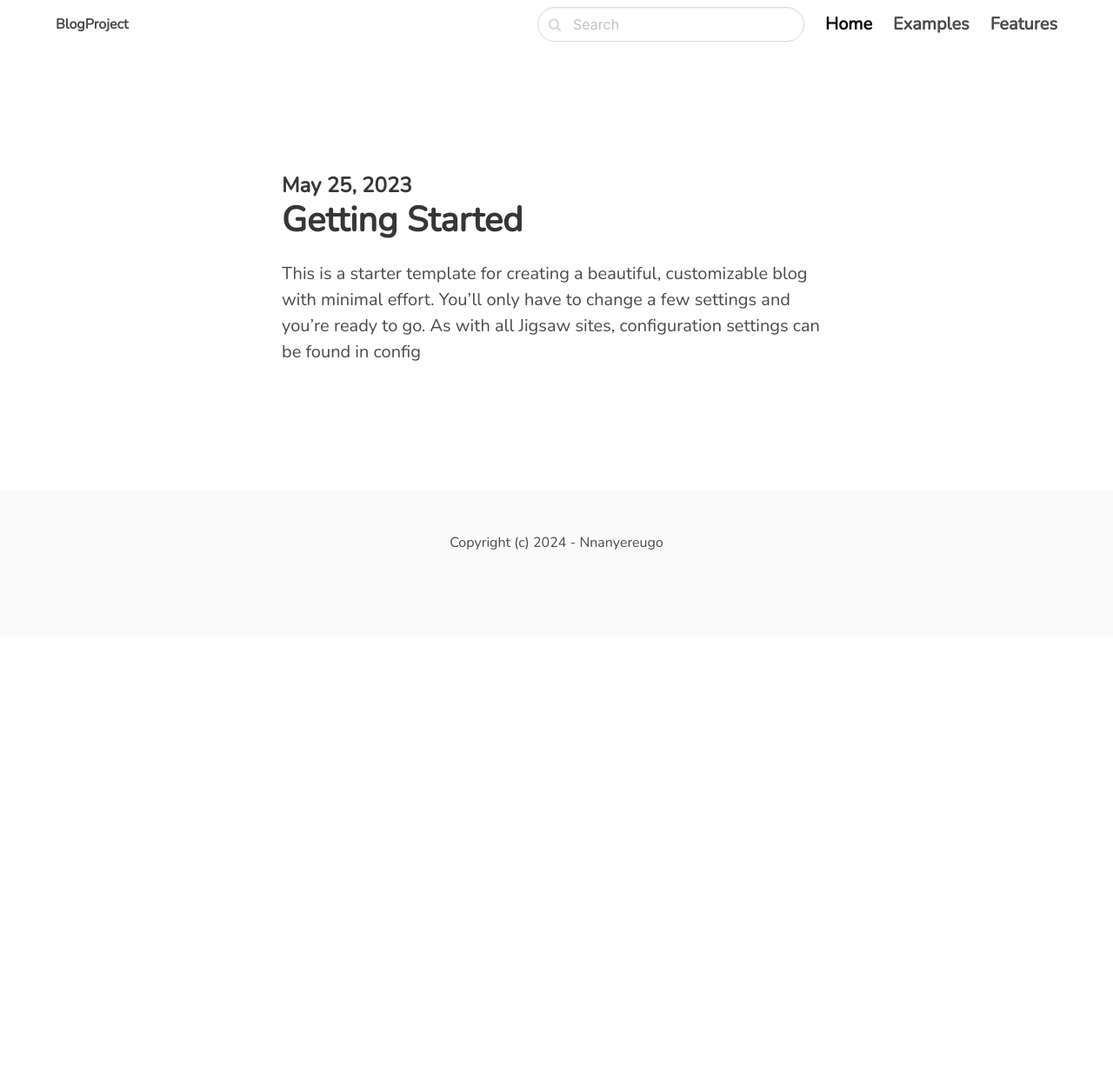
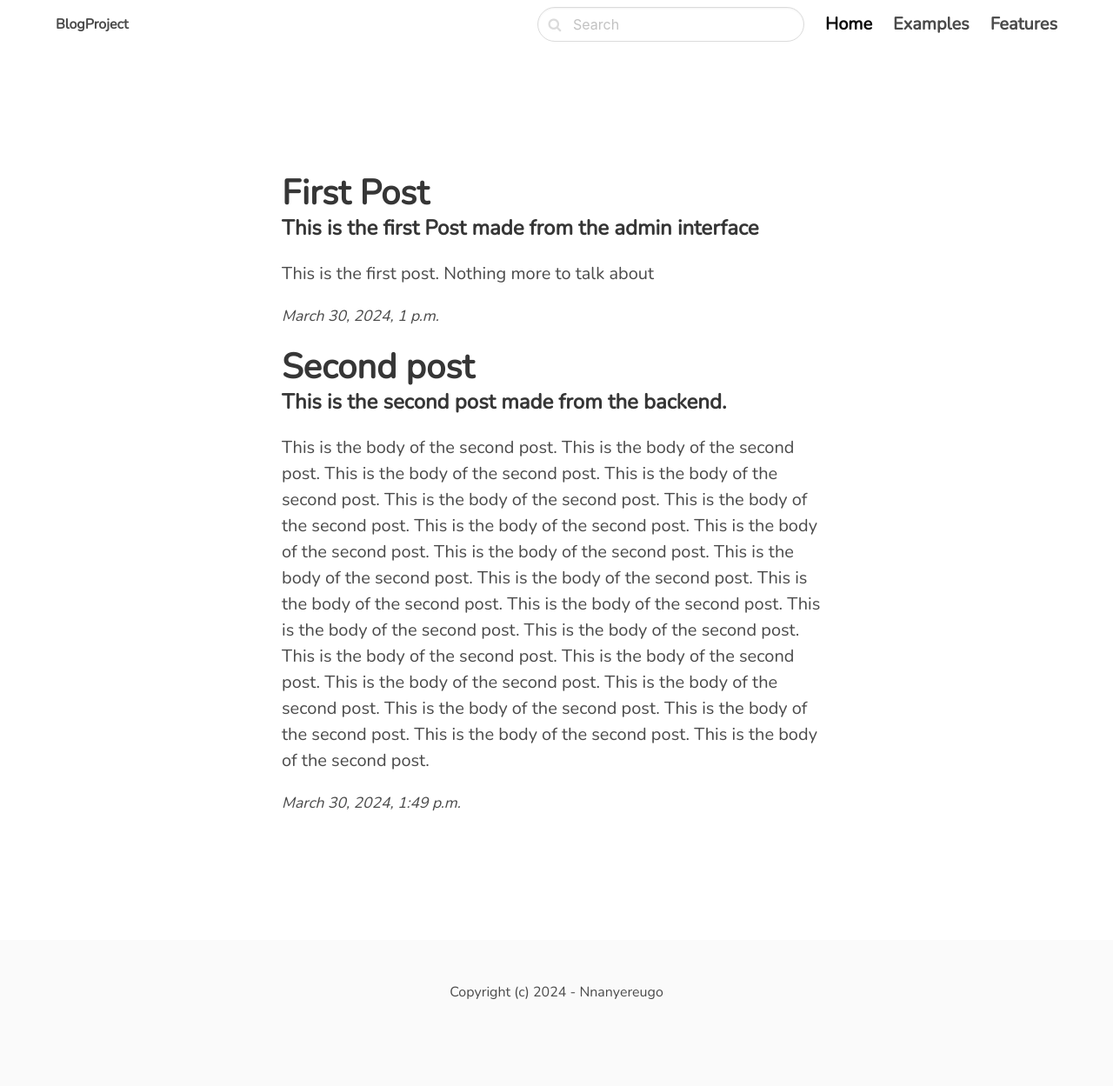
Before and after one commit to wisden2065/Full-Blog-Project, a Django app: page / in a window 1280 px wide. Shown: the whole page at 87% size. Before the commit the page ends 632 px from the top, so only its background shows below. Run offline with Django 5.2, Linux system fonts and the light colour scheme; data comes from the database, SQL or seed files in the repository; both versions use the stored data as it was after the commit.

Commit message:
Added a template for frontpage.html

```diff
--- a/core/templates/core/frontpage.html
+++ b/core/templates/core/frontpage.html
@@ -9,13 +9,14 @@
             <section class="section">
                 <div class="columns">
                     <div class="column is-8 is-offset-2">
+                        {% for post in post%}
                         <div class="content is-medium">
-                            <h2 class="subtitle is-4">May 25, 2023</h2>
-                            <h1 class="title">Getting Started</h1>
-                            <p>This is a starter template for creating a beautiful, customizable blog with minimal
-                            effort. You’ll only have to change a few settings and you’re ready to go. As with all Jigsaw sites,
-                            configuration settings can be found in config</p>
+                            <h1 class="title">{{post.title}}</h1>
+                            <h2 class="subtitle is-4">{{post.intro}}</h2>
+                            <p>{{post.body}}</p>
+                            <small><i>{{post.created_at}}</i></small>
                         </div>
+                        {% endfor%}
                     </div>
                 </div>
             </section>
```
Also changed, not shown: db.sqlite3.
